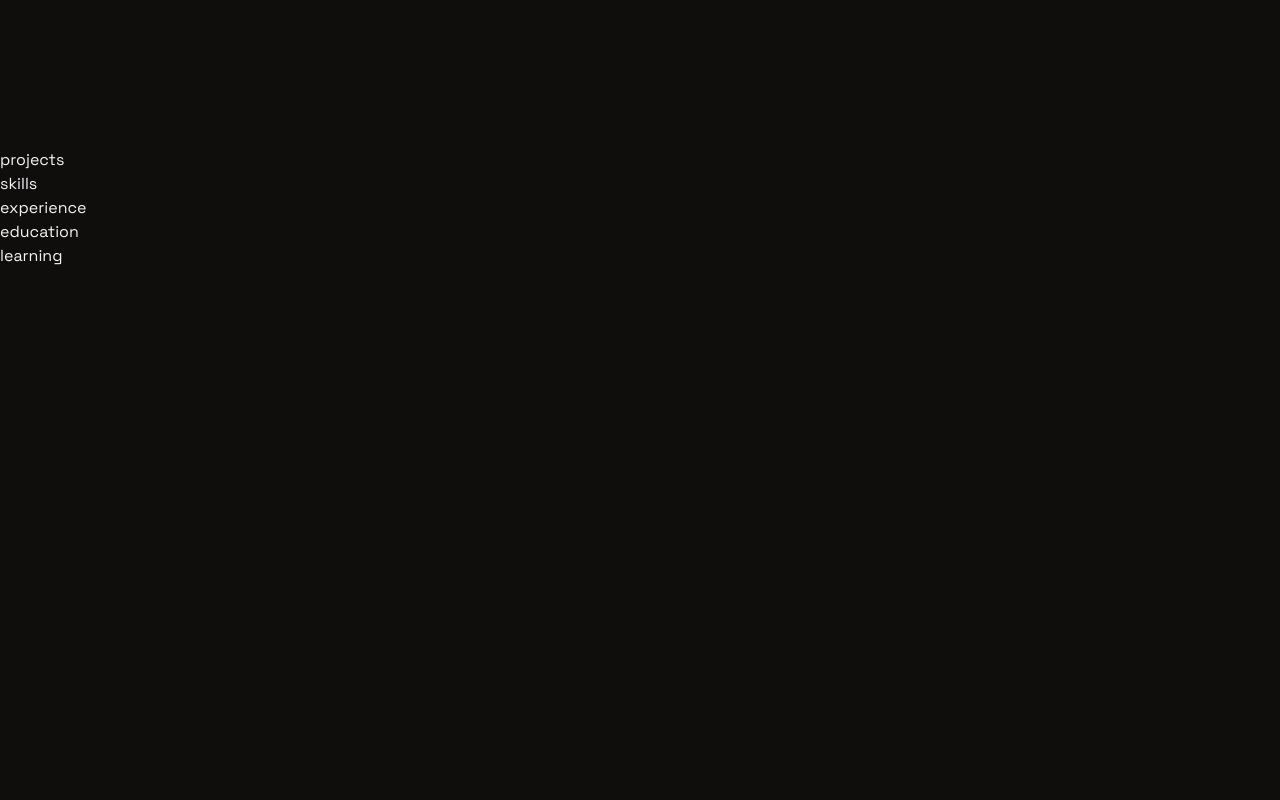
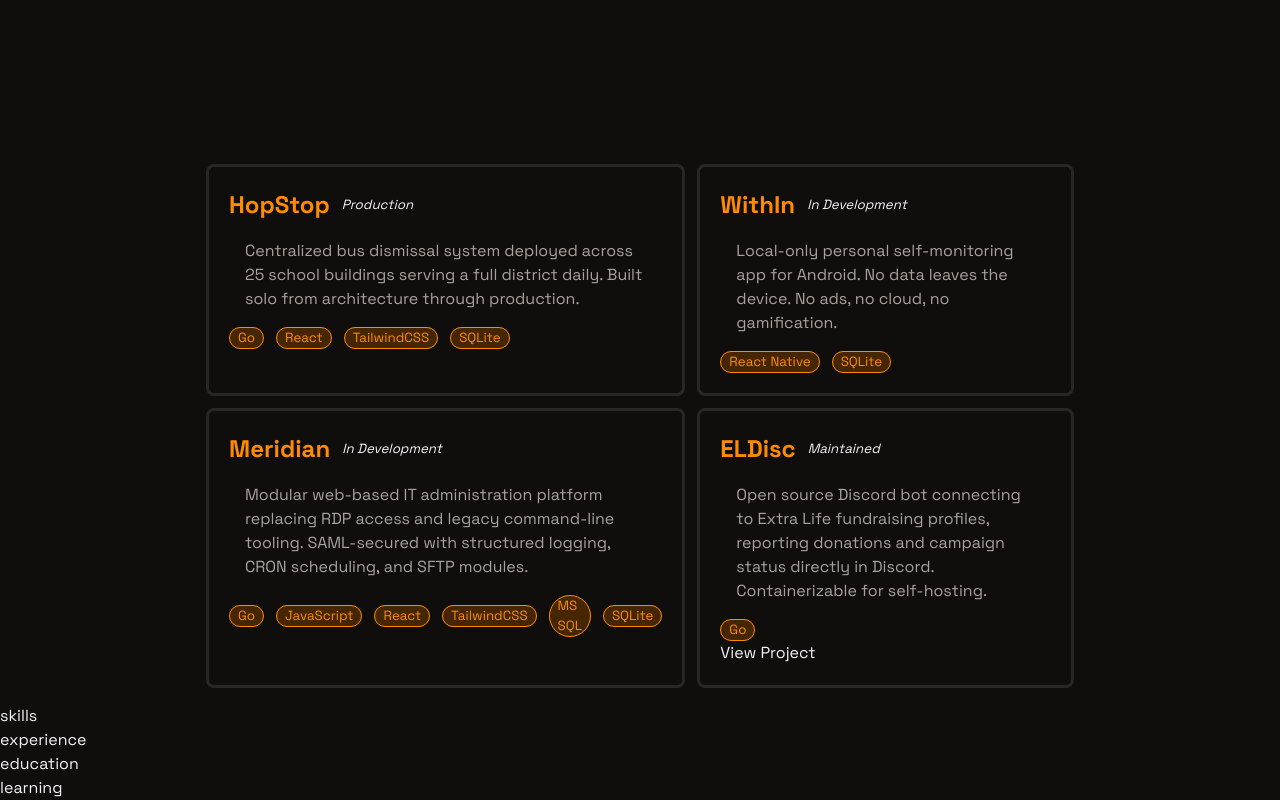
Before and after one commit to rdephillip/rdephillip-portfolio, a React (Vite) app: page / in a window 1280 px wide. Shown: the part 652-1452 px from the top of the page. Before the commit the page ends 920 px from the top, so only its background shows below. Built offline with nearby package versions, Linux system fonts and the light colour scheme.

Commit message:
feat: styling and building the ProjectCards in the Project grid.

```diff
--- /dev/null
+++ b/src/components/ProjectCard.jsx
@@ -0,0 +1,23 @@
+export const ProjectCard = ({ project, focusId, setFocusId }) => {
+    const isFocused = focusId === project.id
+    const isDimmed = focusId !== null && focusId !== project.id
+
+    return (
+        <div className={`project-card ${isFocused ? 'project-card--focused' : ''} ${isDimmed ? 'project-card--dimmed' : ''}`}
+            onMouseEnter={() => setFocusId(project.id)}
+            onMouseLeave={() => setFocusId(null)}
+        >
+            <div className="project-card__header">
+                <h2 className="project-card__name">{project.name}</h2>
+                <span className="project-card__status">{project.status}</span>
+            </div>
+            <p className="project-card__description">{project.description}</p>
+            <div className="project-card__stack">
+                    {project.stack.map(item => (
+                        <span key={item.name} className="stack-badge">{item.name}</span>
+                    ))}
+            </div>
+            {project.link && <a href={project.link}>View Project</a>}
+        </div>
+    )
+}
--- a/src/components/sections/Projects.jsx
+++ b/src/components/sections/Projects.jsx
@@ -1,3 +1,20 @@
+import { useState } from 'react'
+import { projects } from '../../data'
+import { ProjectCard } from '../ProjectCard'
+
 export const Projects = () => {
-    return <section>projects</section>
+    const [focusId, setFocusId] = useState(null)
+
+    return (
+        <div className='projects__grid'>
+            {projects.map(project => (
+                <ProjectCard
+                    key={project.id}
+                    project={project}
+                    focusId={focusId}
+                    setFocusId={setFocusId}
+                />
+            ))}
+        </div>
+    )
 }
--- a/src/data/projects.js
+++ b/src/data/projects.js
@@ -3,7 +3,24 @@ export const projects = [
     id: 1,
     name: "HopStop",
     description: "Centralized bus dismissal system deployed across 25 school buildings serving a full district daily. Built solo from architecture through production.",
-    stack: ["Go", "React", "TailwindCSS", "SQLite"],
+    stack: [
+      {
+        name: "Go",
+        type: 'Language'
+      },
+      {
+        name: "React",
+        type: 'Framework'
+      },
+      {
+        name: "TailwindCSS",
+        type: 'Framework'
+      },
+      {
+        name: "SQLite",
+        type: "Data"
+      }
+    ],
     link: null,
     status: "Production"
   },
@@ -11,7 +28,16 @@ export const projects = [
     id: 2,
     name: "WithIn",
     description: "Local-only personal self-monitoring app for Android. No data leaves the device. No ads, no cloud, no gamification.",
-    stack: ["React Native", "SQLite"],
+    stack: [
+      {
+        name: "React Native",
+        type: "Framework"
+      },
+      {
+        name: "SQLite",
+        type: "Data"
+      }
+    ],
     link: null,
     status: "In Development"
   },
@@ -19,7 +45,32 @@ export const projects = [
     id: 3,
     name: "Meridian",
     description: "Modular web-based IT administration platform replacing RDP access and legacy command-line tooling. SAML-secured with structured logging, CRON scheduling, and SFTP modules.",
-    stack: ["Go", "React", "TailwindCSS", "JavaScript", "MS SQL", "SQLite"],
+    stack: [
+      {
+        name: "Go",
+        type: "Language"
+      },
+      {
+        name: "JavaScript",
+        type: "Language"
+      },
+      {
+        name: "React",
+        type: "Framework"
+      },
+      {
+        name: "TailwindCSS",
+        type: "Framework"
+      },
+      {
+        name: "MS SQL",
+        type: "Data"
+      },
+      {
+        name: "SQLite",
+        type: "Data"
+      }
+    ],
     link: null,
     status: "In Development"
   },
@@ -27,7 +78,12 @@ export const projects = [
     id: 4,
     name: "ELDisc",
     description: "Open source Discord bot connecting to Extra Life fundraising profiles, reporting donations and campaign status directly in Discord. Containerizable for self-hosting.",
-    stack: ["Go"],
+    stack: [
+      {
+        name: "Go",
+        type:"Language"
+      }
+    ],
     link: "https://github.com/rdephillip/eldisc",
     status: "Maintained"
   }
--- a/src/index.css
+++ b/src/index.css
@@ -118,3 +118,66 @@ body {
   flex-direction: row;
   gap: 1rem;
 }
+
+.projects__grid {
+  display: grid;
+  gap: 0.75rem;
+  grid-template-columns: repeat(2, 1fr);
+  max-width: 900px;
+  margin: 0 auto;
+  padding: 1rem;
+}
+
+.project-card {
+  transition: opacity 0.3s ease, border-color 0.3s ease;
+  border: 3px solid rgba(255, 255, 255, 0.1);
+  opacity: 1;
+  padding: 1.25rem;
+  border-radius: 0.5rem;
+  min-height: 6rem;
+}
+
+.project-card--focused {
+  border-color: #FF8C00;
+}
+
+.project-card--dimmed {
+  opacity: 0.4;
+}
+
+.project-card__header {
+  display: flex;
+  align-items: center;
+  gap: 0.75rem;
+}
+
+.project-card__name {
+  font-size: 1.5rem;
+  font-weight: bolder;
+  color: #FF8C00;
+}
+
+.project-card__status {
+  font-style: italic;
+  font-size: smaller;
+}
+
+.project-card__description {
+  color: #a8a29e;
+  padding: 1rem;
+}
+
+.project-card__stack {
+  display: flex;
+  align-items: center;
+  gap: 0.75rem;
+  font-size: smaller;
+}
+
+.stack-badge {
+  background-color: #452600;
+  color:#FF8C00;
+  padding: 0 0.5rem;
+  border-radius: 9999px;
+  border: 1px solid #FF8C00;
+}
```
